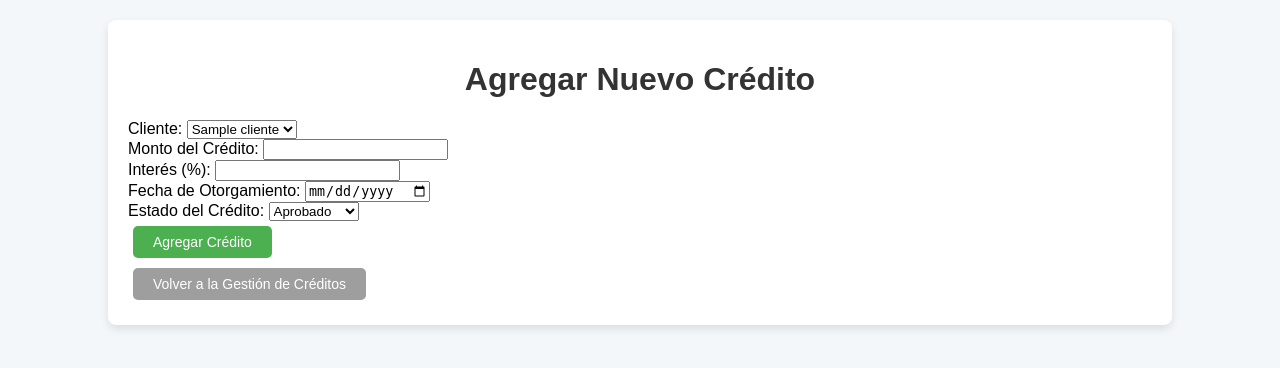
After one commit to briancgx/concesionaria-osorio, a Flask app: page /agregar_credito in a window 1280 px wide. The commit adds this page. Shown: the top 368 px of the page. Run offline with Flask 3, Linux system fonts and the light colour scheme; tables that the repository leaves empty hold one stand-in row (values such as "Sample post"); parts of the project's set-up code (start-up, migrations or seed data) failed here and were passed over.

Commit message:
creditos

```diff
--- a/routes/main.py
+++ b/routes/main.py
@@ -1,4 +1,4 @@
-from flask import Blueprint, render_template
+from flask import Blueprint, flash, redirect, render_template, request, url_for
 from models import db, Cliente, Credito, Inventario, Vehiculo, Compra
 from datetime import datetime
 
@@ -35,7 +35,12 @@ def base():
 
 @main_bp.route('/creditos')
 def creditos():
-    return render_template('creditos.html')
+    # Obtener todos los créditos desde la base de datos
+    creditos = Credito.query.all()
+
+    # Pasar los créditos al template
+    return render_template('creditos.html', creditos=creditos)
+
 
 @main_bp.route('/inventario')
 def inventario():
@@ -44,3 +49,35 @@ def inventario():
 @main_bp.route('/usuarios')
 def usuarios():
     return render_template('usuarios.html')
+
+@main_bp.route('/agregar_credito', methods=['GET', 'POST'])
+def agregar_credito():
+    if request.method == 'POST':
+        # Obtener los datos del formulario
+        id_cliente = request.form['id_cliente']
+        monto_credito = request.form['monto_credito']
+        interes = request.form['interes']
+        fecha_otorgamiento = request.form['fecha_otorgamiento']
+        estado_credito = request.form['estado_credito']
+
+        # Crear un nuevo crédito
+        nuevo_credito = Credito(
+            ID_Cliente=id_cliente,
+            Monto_crédito=monto_credito,
+            Interés=interes,
+            Fecha_otorgamiento=fecha_otorgamiento,
+            Estado_Crédito=estado_credito
+        )
+
+        # Guardar el crédito en la base de datos
+        db.session.add(nuevo_credito)
+        db.session.commit()
+
+        flash('Crédito agregado exitosamente', 'success')
+        return redirect(url_for('main.creditos'))
+
+    # Obtener la lista de clientes para mostrar en el formulario
+    clientes = Cliente.query.all()
+
+    # Pasar los clientes al template
+    return render_template('agregar_credito.html', clientes=clientes)
--- /dev/null
+++ b/templates/agregar_credito.html
@@ -0,0 +1,60 @@
+<!DOCTYPE html>
+<html lang="es">
+<head>
+    <meta charset="UTF-8">
+    <meta name="viewport" content="width=device-width, initial-scale=1.0">
+    <title>Agregar Crédito</title>
+    <link rel="stylesheet" href="{{ url_for('static', filename='css/creditos.css') }}">
+</head>
+<body>
+    <div class="container">
+        <h1>Agregar Nuevo Crédito</h1>
+
+        <!-- Formulario para agregar un nuevo crédito -->
+        <form method="POST" action="{{ url_for('main.agregar_credito') }}">
+            <div class="form-group">
+                <label for="id_cliente">Cliente:</label>
+                <select id="id_cliente" name="id_cliente" required>
+                    <!-- Aquí debes llenar la lista de clientes desde la base de datos -->
+                    {% for cliente in clientes %}
+                        <option value="{{ cliente.ID_Cliente }}">{{ cliente.Nombre }}</option>
+                    {% endfor %}
+                </select>
+            </div>
+
+            <div class="form-group">
+                <label for="monto_credito">Monto del Crédito:</label>
+                <input type="number" id="monto_credito" name="monto_credito" step="0.01" required>
+            </div>
+
+            <div class="form-group">
+                <label for="interes">Interés (%):</label>
+                <input type="number" id="interes" name="interes" step="0.01" required>
+            </div>
+
+            <div class="form-group">
+                <label for="fecha_otorgamiento">Fecha de Otorgamiento:</label>
+                <input type="date" id="fecha_otorgamiento" name="fecha_otorgamiento" required>
+            </div>
+
+            <div class="form-group">
+                <label for="estado_credito">Estado del Crédito:</label>
+                <select id="estado_credito" name="estado_credito" required>
+                    <option value="Aprobado">Aprobado</option>
+                    <option value="Pendiente">Pendiente</option>
+                    <option value="Rechazado">Rechazado</option>
+                </select>
+            </div>
+
+            <div class="form-group">
+                <button type="submit" class="btn-agregar">Agregar Crédito</button>
+            </div>
+        </form>
+
+        <!-- Botón para volver al listado de créditos -->
+        <div class="back-button-container">
+            <button class="btn-volver" onclick="window.location.href='/creditos'">Volver a la Gestión de Créditos</button>
+        </div>
+    </div>
+</body>
+</html>
```
Also changed, not shown: models.py (+4 -3 lines), templates/creditos.html (+7 -5 lines).
